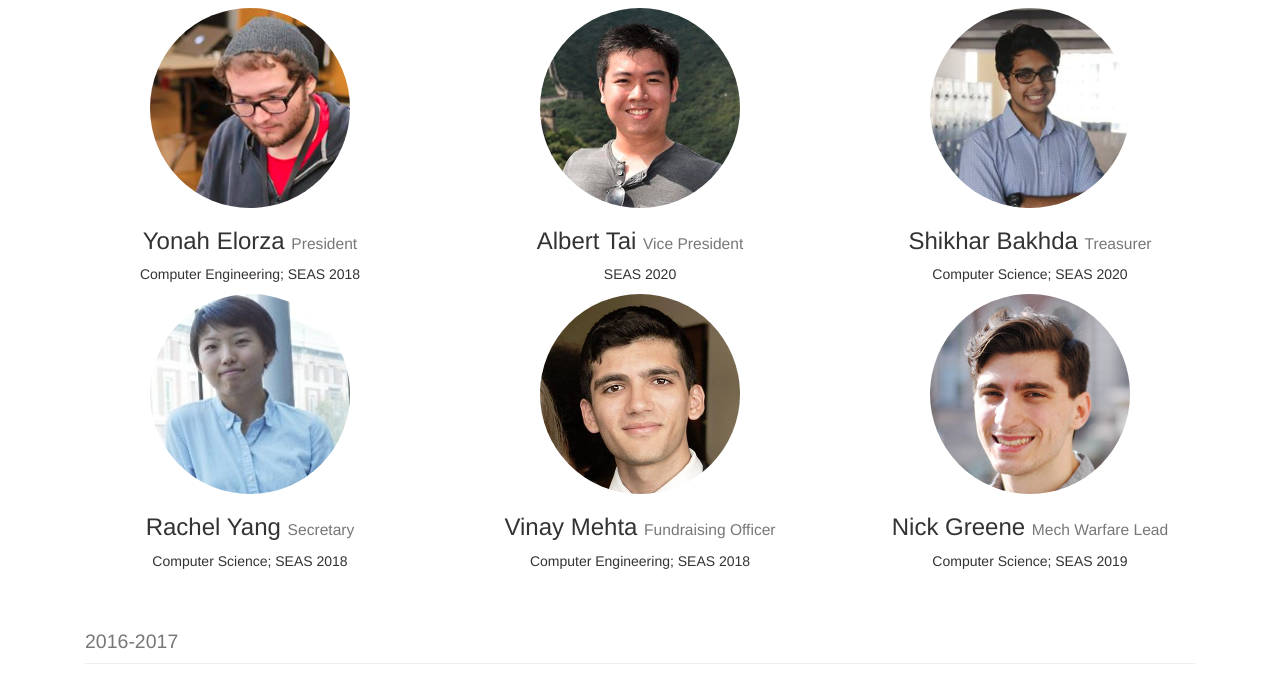
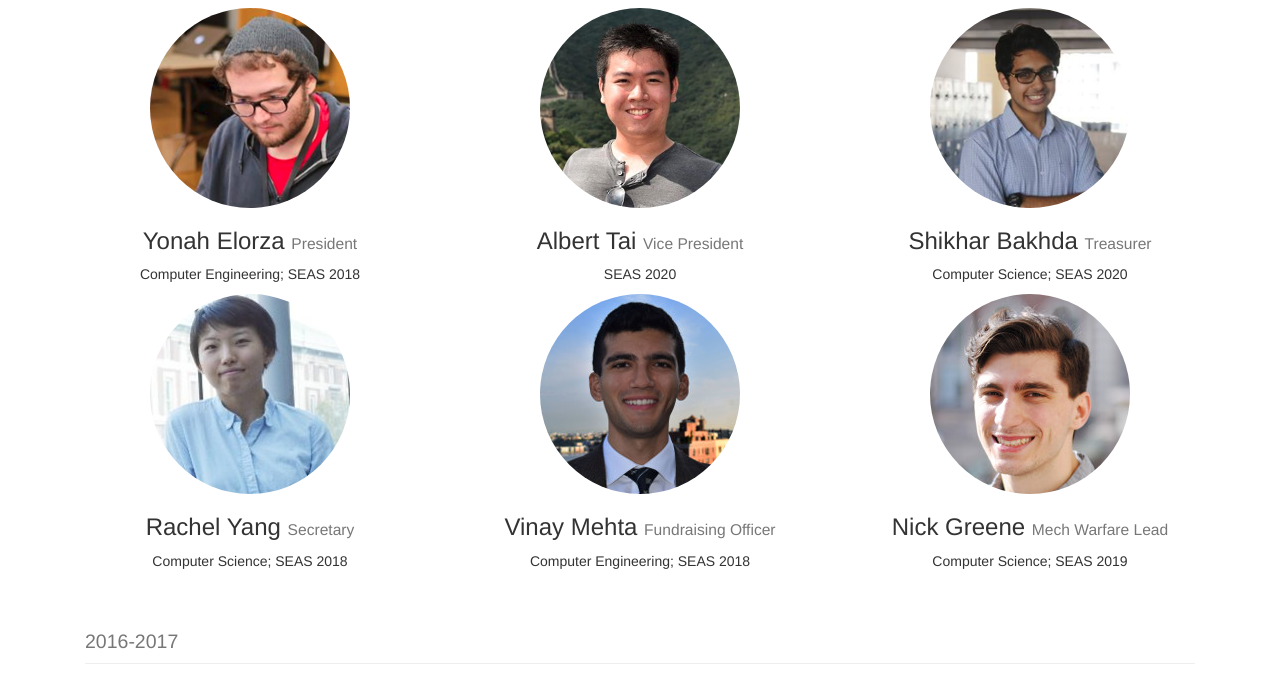
Before and after one commit to columbiaroboticsclub/roboticsclub, a plain HTML site: page team/index.html in a window 1280 px wide. Shown: the part 374-1055 px from the top of the page. Drawn offline with Linux system fonts and the light colour scheme.

Commit message:
change vinay's pic

```diff
--- a/team/index.html
+++ b/team/index.html
@@ -115,7 +115,7 @@
                 <p>Computer Science; SEAS 2018</p>
             </div>
             <div class="col-lg-4 col-sm-6 text-center">
-                <img class="img-circle img-responsive img-center" src="images/vinay_mehta.png" alt="">
+                <img class="img-circle img-responsive img-center" src="images/vinay_mehta.jpg" alt="">
                 <h3>Vinay Mehta
                     <small>Fundraising Officer</small>
                 </h3>
```
Also changed, not shown: team/images/vinay_mehta.png (deleted).
